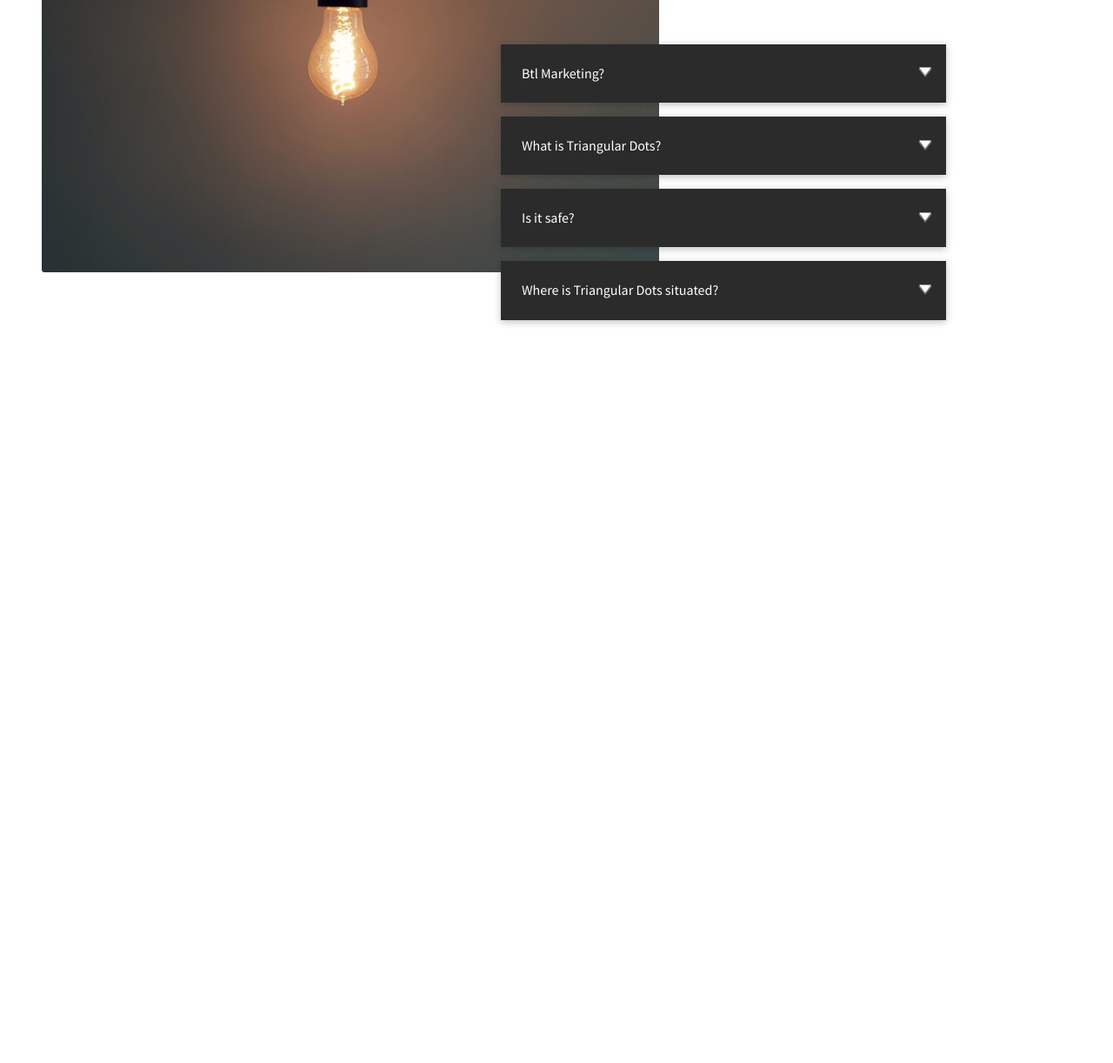
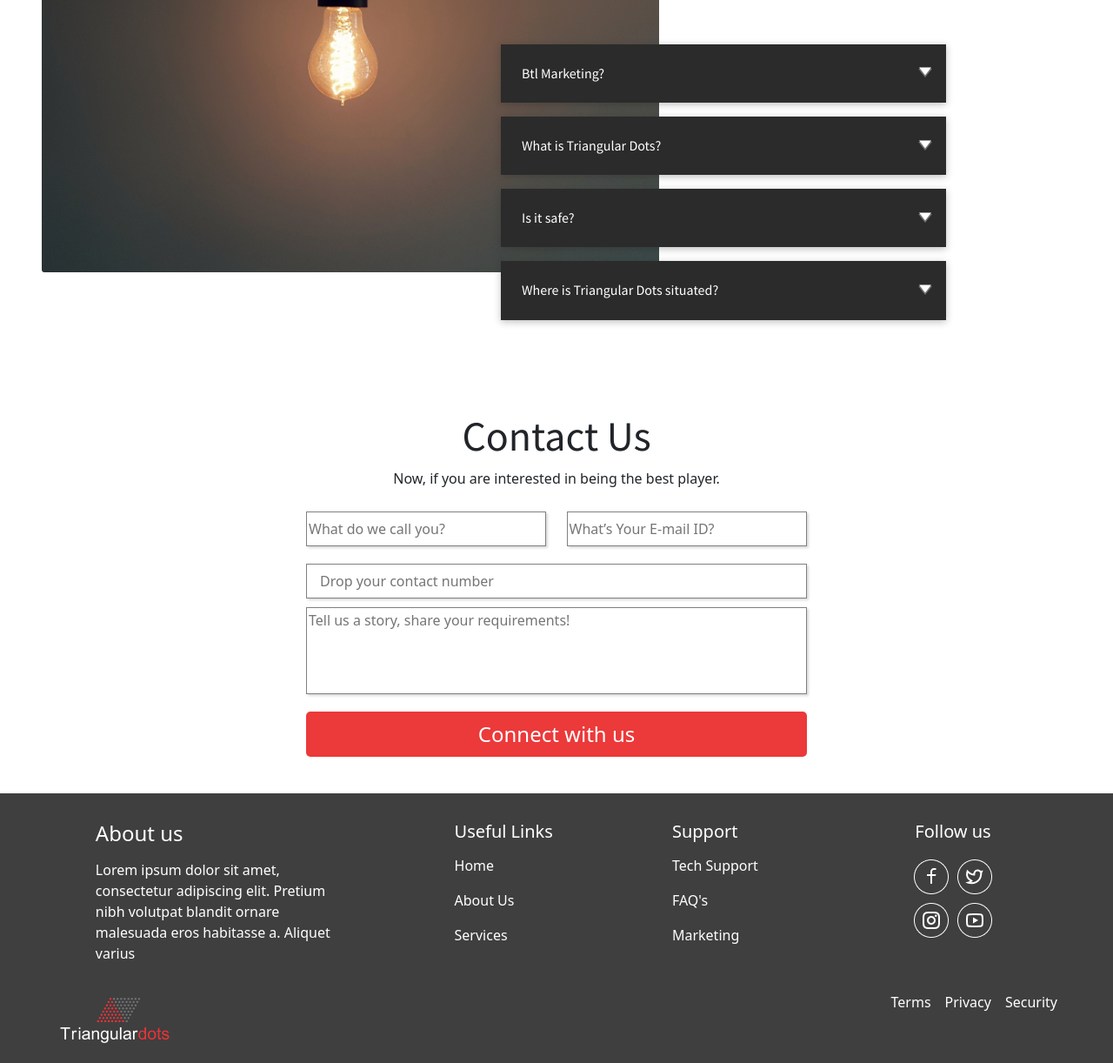
Before and after one commit to ridam258/triangularDot, a plain HTML site: page about.html in a window 1280 px wide. Shown: the part 3019-4241 px from the top of the page at 87% size. Before the commit the page ends 3460 px from the top, so only its background shows below. Drawn offline with nearby package versions, Linux system fonts and the light colour scheme.

Commit message:
about done

```diff
--- a/about.css
+++ b/about.css
@@ -48,6 +48,15 @@
 }
 .faq {
   margin: 1rem 0;
+}
+.contact {
+  width: 100%;
+}
+.contactRight {
+  width: 50%;
+}
+.nameEmail input {
+  /* width: 41.5%; */
 }
 @media (max-width: 768px) {
   .aboutFirst h4 {
@@ -116,4 +125,7 @@
   .faqs {
     margin: 1rem 0;
   }
+  .contactRight {
+    width: 90%;
+  }
 }
--- a/about.html
+++ b/about.html
@@ -308,6 +308,95 @@
         </div>
       </section>
     </section>
+    <section class="contact d-flex justify-content-center">
+      <div class="contactRight">
+        <h1>Contact Us</h1>
+        <p>Now, if you are interested in being the best player.</p>
+        <form class="contactForm">
+          <div class="nameEmail">
+            <input
+              type="text"
+              name="name"
+              id="name"
+              placeholder="What do we call you?"
+            />
+            <input
+              type="email"
+              placeholder="What’s Your E-mail ID?"
+              name="email"
+              id="email"
+            />
+          </div>
+          <div class="contactNumber">
+            <input type="number" placeholder="Drop your contact number" />
+          </div>
+          <div class="feedback">
+            <textarea
+              name="requirements"
+              id="requirements"
+              placeholder="Tell us a story, share your requirements!"
+            ></textarea>
+          </div>
+          <button class="buttonDesign contactButton">
+            Connect with us
+          </button>
+        </form>
+      </div>
+    </section>
+    <section class="footer" style="background-color: #3F3F3F; color:white;">
+      <div class="d-flex justify-content-center">
+        <div style="flex: 30%" class="d-flex justify-content-center">
+          <div>
+            <h4>About us</h4>
+            <p>
+              Lorem ipsum dolor sit amet, <br />
+              consectetur adipiscing elit. Pretium <br />
+              nibh volutpat blandit ornare <br />
+              malesuada eros habitasse a. Aliquet <br />
+              varius
+            </p>
+          </div>
+        </div>
+        <div style="flex: 15%" class="d-flex justify-content-center">
+          <div>
+            <h5>Useful Links</h5>
+            <p>Home</p>
+            <p>About Us</p>
+            <p>Services</p>
+          </div>
+        </div>
+        <div style="flex: 15%" class="d-flex justify-content-center">
+          <div>
+            <h5>Support</h5>
+            <p>Tech Support</p>
+            <p>FAQ's</p>
+            <p>Marketing</p>
+          </div>
+        </div>
+        <div style="flex: 20%" class="d-flex justify-content-center">
+          <div class="follow" style="text-align: center">
+            <h5>Follow us</h5>
+            <div class="d-flex justify-content-center">
+              <img src="./assets/fbIcon.png" alt="" />
+              <img src="./assets/twitterIcon.png" alt="" />
+            </div>
+            <div class="d-flex justify-content-center">
+              <img src="./assets/instaIcon.png" alt="" />
+              <img src="./assets/youtubeIcon.png" alt="" />
+            </div>
+          </div>
+        </div>
+      </div>
+      <div class="d-flex justify-content-between mt-3 px-4">
+        <img class="downLogo" src="./assets/agencyLogo2.png" alt="" />
+
+        <div class="d-flex bottom">
+          <p class="mx-2">Terms</p>
+          <p class="mx-2">Privacy</p>
+          <p class="mx-2">Security</p>
+        </div>
+      </div>
+    </section>
     <script src="./faq.js"></script>
     <script
       src="https://cdn.jsdelivr.net/npm/bootstrap@5.0.2/dist/js/bootstrap.bundle.min.js"
--- a/styles.css
+++ b/styles.css
@@ -162,32 +162,36 @@
 }
 .nameEmail {
   width: 100%;
+  display: flex;
+  justify-content: space-between;
 }
 .contactRight h1 {
   font-family: "Source Sans Pro", sans-serif;
   font-size: 48px;
 }
 .contactRight input {
+  display: block;
   height: 40px;
-  margin: 10px 15px;
+  margin: 10px 0;
   box-shadow: rgba(0, 0, 0, 0.15) 1.95px 1.95px 2.6px;
   border: 1px solid gray;
 }
 .nameEmail input {
-  width: 40%;
+  width: 48%;
 }
 .contactNumber {
   width: 100%;
 }
 .contactNumber input {
-  width: 88%;
+  width: 100%;
   padding: 15px;
 }
 .feedback textarea {
+  display: block;
   resize: none;
   height: 100px;
-  width: 88%;
-  margin: 10px 15px;
+  width: 100%;
+  margin: 10px 0;
   box-shadow: rgba(0, 0, 0, 0.15) 1.95px 1.95px 2.6px;
   border: 1px solid gray;
 }
@@ -199,7 +203,8 @@
   padding: 5rem 0;
 } */
 .contactButton {
-  width: 88%;
+  width: 100%;
+  margin: 10px 0px;
   font-size: 1.5rem;
 }
 .footer {
@@ -359,13 +364,6 @@
     padding: 1vw 1vw;
   }
 
-  .innerCircle {
-    top: 14vw;
-    width: 25%;
-  }
-  .outerCircle {
-    width: 70%;
-  }
   .row {
     flex-direction: column;
   }
@@ -389,7 +387,7 @@
     width: 290px;
   }
 
-  .contactRight {
+  /* .contactRight {
     width: 100%;
   }
   .contactRight input {
@@ -409,12 +407,14 @@
   .contactRight {
     padding: 2rem 0;
   }
+   */
+  .contactButton {
+    font-size: 1rem;
+  }
   .contactRight p {
     font-size: 12px;
   }
-  .contactButton {
-    font-size: 1rem;
-  }
+
   .contactRight h1 {
     font-size: 24px;
   }
```
